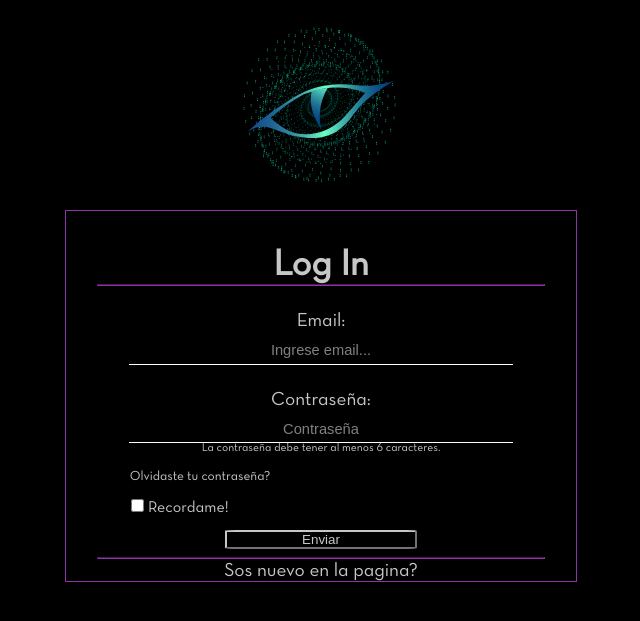
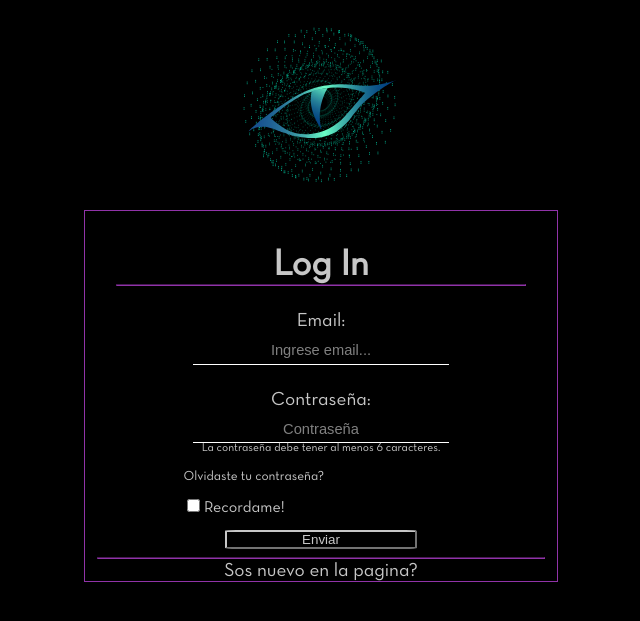
Before and after one commit to pauuaranda/proyectoIntegradorReloaded, a PHP site: page /login.php in a window 1280 px wide. Shown: the top 621 px of the page, without its empty margins (319-959 px from the left). Run offline with PHP 8.4, Linux system fonts and the light colour scheme.

Commit message:
agregre apellido a el registro y toda la validacion y funciona ademas modifique el tamaño de registro, login y olvidepass

```diff
--- a/clases/ArmarUsuario.php
+++ b/clases/ArmarUsuario.php
@@ -12,6 +12,7 @@
         if ($numero==8) { $avatarrand="../avatars/avatar8.svg";}
         $usuario = [
             "nombre"=>$user->getNombre(),
+            "apellido"=>$user->getApellido(),
             "email"=>$user->getEmail(),
             "password"=>password_hash($user->getPassword(),PASSWORD_DEFAULT),
             "avatar"=>$avatarrand,
--- a/clases/SessionCookie.php
+++ b/clases/SessionCookie.php
@@ -7,6 +7,7 @@
         }
         static public function setUser($user){
             $_SESSION["nombre"]=$user["nombre"];
+            $_SESSION["apellido"]=$user["apellido"];
             $_SESSION["email"]=$user["email"];
             $_SESSION["avatar"]=$user["avatar"];
             $_SESSION["perfil"]=$user["perfil"];
--- a/clases/Usuario.php
+++ b/clases/Usuario.php
@@ -1,12 +1,15 @@
 <?php
     class Usuario{
         private $nombre;
+        private $apellido;
         private $email;
         private $password;
 
-        public function __construct($email,$password,$nombre=null){
+        public function __construct($email,$password,$nombre=null,$apellido=null){
 
             $this->nombre = $nombre;
+
+            $this->apellido= $apellido;
 
             $this->email = $email;
 
@@ -36,4 +39,11 @@
         public function setNombre($nombre){
             $this->nombre=$nombre;
         }
+        public function getApellido(){
+            return $this->apellido;
+        }
+
+        public function setApellido($apellido){
+            $this->apellido=$apellido;
+        }
     }
--- a/clases/Validador.php
+++ b/clases/Validador.php
@@ -7,11 +7,19 @@
                 if (empty($nombre)){
                     $errores["nombre"]="El campo nombre no debe esar vacio";
                     }
-                if(preg_match("/^[a-zA-Z0-9]{2,16}$/",$usuario->getNombre())==null){
+                if(preg_match("/^[a-zA-Z]{2,16}$/",$usuario->getNombre())==null){
                     $errores["nombre"]="El nombre no tiene que tener caracteres especiales";
                 }
             }
-
+            $apellido = trim($usuario->getApellido());
+            if (isset($apellido)) {
+                if (empty($apellido)){
+                    $errores["apellido"]="El campo apellido no debe esar vacio";
+                    }
+                if(preg_match("/^[a-zA-Z]{2,16}$/",$usuario->getApellido())==null){
+                    $errores["apellido"]="El apellido no tiene que tener caracteres especiales";
+                }
+            }
             $email = trim($usuario->getEmail());
             if(empty($email)){
                 $errores["email"]="Completar email";
--- a/css/registerylogin.css
+++ b/css/registerylogin.css
@@ -16,7 +16,7 @@ body{
      display: none;
  }
 .inputs input{
-    width: 85vw;
+    width: 55vw;
     border: solid;
     border-color: white;
     border-bottom-width: 1px;
@@ -69,7 +69,7 @@ body{
     text-align: center;
 }
 .section1 hr{
-    width: 91vw;
+    width: 65vw;
     border-color:#9033A8;
     ;
 }
@@ -85,7 +85,7 @@ body{
     display: none;
 }
 .olvidepass a{
-    margin-right: 66%;
+    margin-right: 25%;
     color: #c7c7c7;
     text-decoration: none;
 }
@@ -93,7 +93,7 @@ body{
     font-size: 1.1em;
 }
 .recordar{
-    margin-right: 71%;
+    margin-right: 33%;
 }
 .errores{
     color: red;
@@ -105,7 +105,7 @@ body{
         border-color: #9033A8;
         border-width: 1px;
         display: flex;
-        width: 40vw;
+        width: 37vw;
         margin-top: 0.1em;
         margin-bottom: 2em;
     }
@@ -113,10 +113,10 @@ body{
         width: 35vw;
     }
     .inputs input{
-        width: 30vw;
+        width: 20vw;
     }
     .section1 hr{
-        width: 35vw;
+        width: 32vw;
     }
     .article1 button{
         width: 15vw;
@@ -145,32 +145,32 @@ body{
         display: flex;
         justify-content: center;
     }
+    .article1 .olvidepass a{
+        margin-right: 30%;
+        color: #c7c7c7;
+        text-decoration: none;
+    }
+    .article1 .recordar{
+        margin-right: 38%;
+    }
+}
+@media(min-width:653px){
     .olvidepass a{
-        margin-right: 54%;
+        margin-right: 35%;
         color: #c7c7c7;
         text-decoration: none;
     }
     .recordar{
-        margin-right: 63%;
+        margin-right: 40%;
     }
 }
-@media(max-width:653px){
+@media(min-width:850px){
     .olvidepass a{
-        margin-right: 60%;
+        margin-right: 40%;
         color: #c7c7c7;
         text-decoration: none;
     }
     .recordar{
-        margin-right: 65%;
+        margin-right: 45%;
     }
 }
-@media(max-width:400px){
-    .olvidepass a{
-        margin-right: 50%;
-        color: #c7c7c7;
-        text-decoration: none;
-    }
-    .recordar{
-        margin-right: 60%;
-    }
-}
--- a/login.php
+++ b/login.php
@@ -1,7 +1,7 @@
 <?php
   include_once("autoload.php");
   if($_POST){
-    $user=new Usuario($_POST["email"],$_POST["pass"],null);
+    $user=new Usuario($_POST["email"],$_POST["pass"],null,null);
     $errores=$validar->validarLogin($user);
     $pass=$user->getPassword();
     if(isset($_POST["remember"])){
--- a/olvidecontraseña.php
+++ b/olvidecontraseña.php
@@ -1,7 +1,7 @@
 <?php
   include_once("autoload.php");
   if ($_POST) {
-    $user=new Usuario($_POST["email"],null,null);
+    $user=new Usuario($_POST["email"],null,null,null);
     $errores=$validar->validarOlvidarPass($user,$_POST["pass"],$_POST["repass"]);
     if(count($errores)==0){
       $verJson = $json-> leer();
--- a/usuarios.json
+++ b/usuarios.json
@@ -1,2 +1,3 @@
 {"nombre":"gusavo","email":"gusty@dh.com","password":"$2y$10$A3ftotBU3yCzCHkT86cW8.dPvo45C0tzkG3qnlUkhfTbMcdMPuCAa","avatar":"..\/avatars\/avatar8.svg","perfil":"1"}
 {"nombre":"gustavo","email":"gustavo@gmail.com","password":"$2y$10$T5hZKq0wuT55\/oUQUG42W.VSonUDwyHZWHToMq\/j3tlYnicvDf4Te","avatar":"..\/avatars\/avatar6.svg","perfil":"1"}
+{"nombre":"gustavo","apellido":"ferrer","email":"gusty@gmail.com","password":"$2y$10$J547yqFyz6Epj2Z4vknOVeZDSKYW40TpC0lkljvHN7jo6VP60zGvS","avatar":"..\/avatars\/avatar6.svg","perfil":"1"}
```
Also changed, not shown: registro.php (+7 -2 lines).
